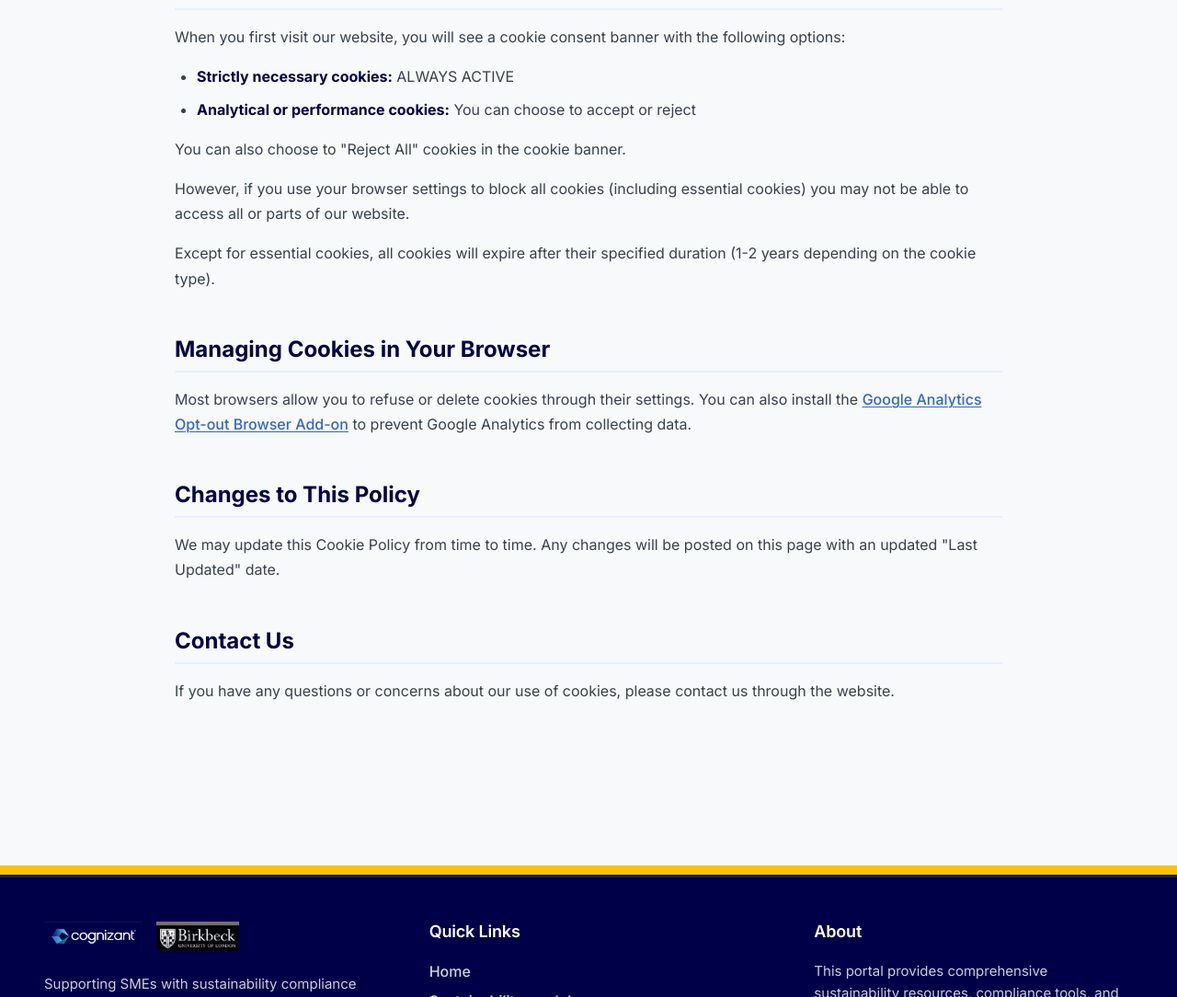
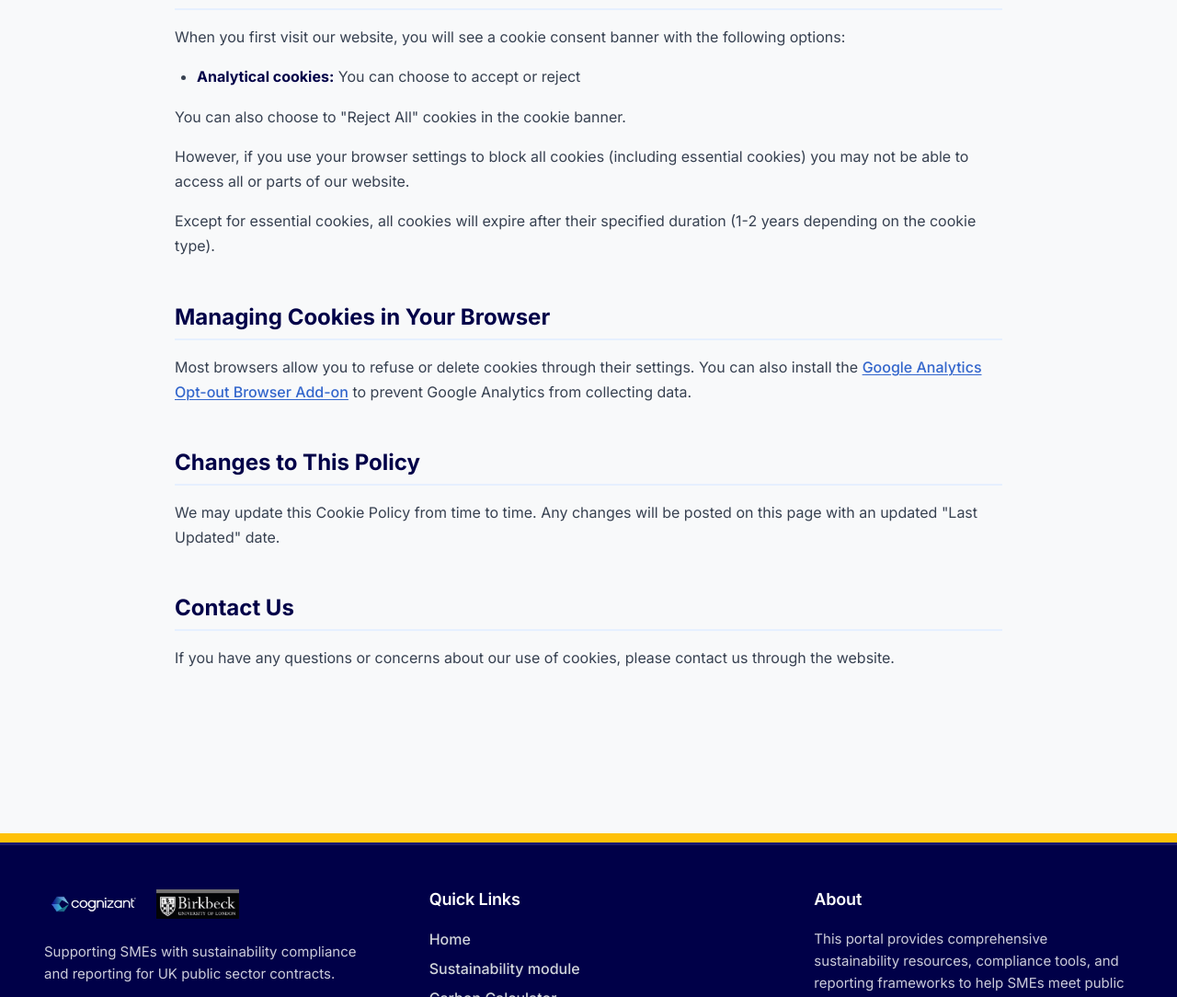
Before and after one commit to sahit402702/sustainability-react, a React (Vite) app: page /cookie-policy in a window 1280 px wide. Shown: the part 1474-2558 px from the top of the page at 92% size. Built offline with nearby package versions, Linux system fonts and the light colour scheme; a web font is replaced by a local one.

Commit message:
chore: update the cognizant logo and terms of service, Privact policy

```diff
--- a/src/components/common/PageHeader.tsx
+++ b/src/components/common/PageHeader.tsx
@@ -47,7 +47,7 @@ const PageHeader: React.FC<PageHeaderProps> = ({
             >
               <div className="d-flex align-items-center gap-2 gap-lg-3 flex-shrink-0">
                 <img
-                  src="assets/cognizant_logo.svg"
+                  src="assets/cognizant_logo.png"
                   alt="Cognizant"
                   className="page-header-logo"
                   style={{ height: "30px", maxHeight: "30px" }}
@@ -68,7 +68,7 @@ const PageHeader: React.FC<PageHeaderProps> = ({
           <div className="d-flex d-lg-none align-items-center mt-3">
             <div className="d-flex align-items-center gap-2 flex-shrink-0">
               <img
-                src="assets/cognizant_logo.svg"
+                src="assets/cognizant_logo.png"
                 alt="Cognizant"
                 className="page-header-logo"
                 style={{ height: "28px", maxHeight: "28px" }}
--- a/src/components/layout/Footer.tsx
+++ b/src/components/layout/Footer.tsx
@@ -12,7 +12,7 @@ const Footer: React.FC = () => {
           <Col lg={4} md={6} className="footer-section">
             <div className="footer-logos">
               <img
-                src="/assets/cognizant_logo.jpg"
+                src="/assets/cognizant_logo.png"
                 alt="Cognizant"
                 className="footer-logo"
                 height="32"
--- a/src/components/layout/Header.tsx
+++ b/src/components/layout/Header.tsx
@@ -33,7 +33,7 @@ const Header: React.FC = () => {
             <Col xs={6} lg={3} xl={2} className="d-flex align-items-center">
               <div className="header-logos d-flex align-items-center">
                 <img
-                  src="/assets/cognizant_logo.jpg"
+                  src="/assets/cognizant_logo.png"
                   alt="Cognizant"
                   className="header-logo"
                   height="24"
--- a/src/pages/CookiePolicy.tsx
+++ b/src/pages/CookiePolicy.tsx
@@ -134,11 +134,8 @@ const CookiePolicy: React.FC = () => {
               </p>
               <ul>
                 <li>
-                  <strong>Strictly necessary cookies:</strong> ALWAYS ACTIVE
-                </li>
-                <li>
-                  <strong>Analytical or performance cookies:</strong> You can
-                  choose to accept or reject
+                  <strong>Analytical cookies:</strong> You can choose to accept
+                  or reject
                 </li>
               </ul>
               <p>
--- a/src/pages/PrivacyPolicy.tsx
+++ b/src/pages/PrivacyPolicy.tsx
@@ -265,14 +265,11 @@ const PrivacyPolicy: React.FC = () => {
                 the UK to countries which have laws that do not provide the same
                 level of data protection as UK law. For example, data processed
                 by Google Analytics may be transferred to and stored in the
-                United States or other countries where Google operates.
-              </p>
-              <p>
-                Whenever we transfer your personal data out of the UK to service
+                United States or other countries where Google operates. Whenever
+                we transfer your personal data out of the UK to service
                 providers, we ensure a similar degree of protection is afforded
-                to it by using appropriate safeguards, such as Standard
-                Contractual Clauses approved by the UK Information
-                Commissioner’s Office.
+                to it by using appropriate safeguards, including the EU-US Data
+                Privacy Framework (and UK Extension).
               </p>
             </section>
 
--- a/src/pages/TermsOfService.tsx
+++ b/src/pages/TermsOfService.tsx
@@ -284,11 +284,17 @@ const TermsOfService: React.FC = () => {
             <section className="policy-section">
               <h2>We Are Not Responsible for Websites We Link To</h2>
               <p>
-                Where our site contains links to other sites and resources
-                provided by third parties, these links are provided for your
-                information only. Such links should not be interpreted as
-                approval by us of those linked websites or information you may
-                obtain from them.
+                Aside from links to Birkbeck’s own website, our site includes
+                links solely to publicly accessible third-party websites. No
+                ownership, control, or licensing rights are claimed by us in
+                respect of the content available via those third-party links.
+                Such links are provided for information purposes only, and all
+                copyright, intellectual property, and other rights in the linked
+                content remain with the respective third-party owners, as
+                identified on the relevant websites. Such links should not be
+                interpreted as approval by us of those linked websites or
+                information you may obtain from them. We have no control over
+                the contents of those sites or resources.
               </p>
               <p>
                 We have no control over the contents of those sites or
```
Also changed, not shown: public/assets/cognizant_logo.png (added).
